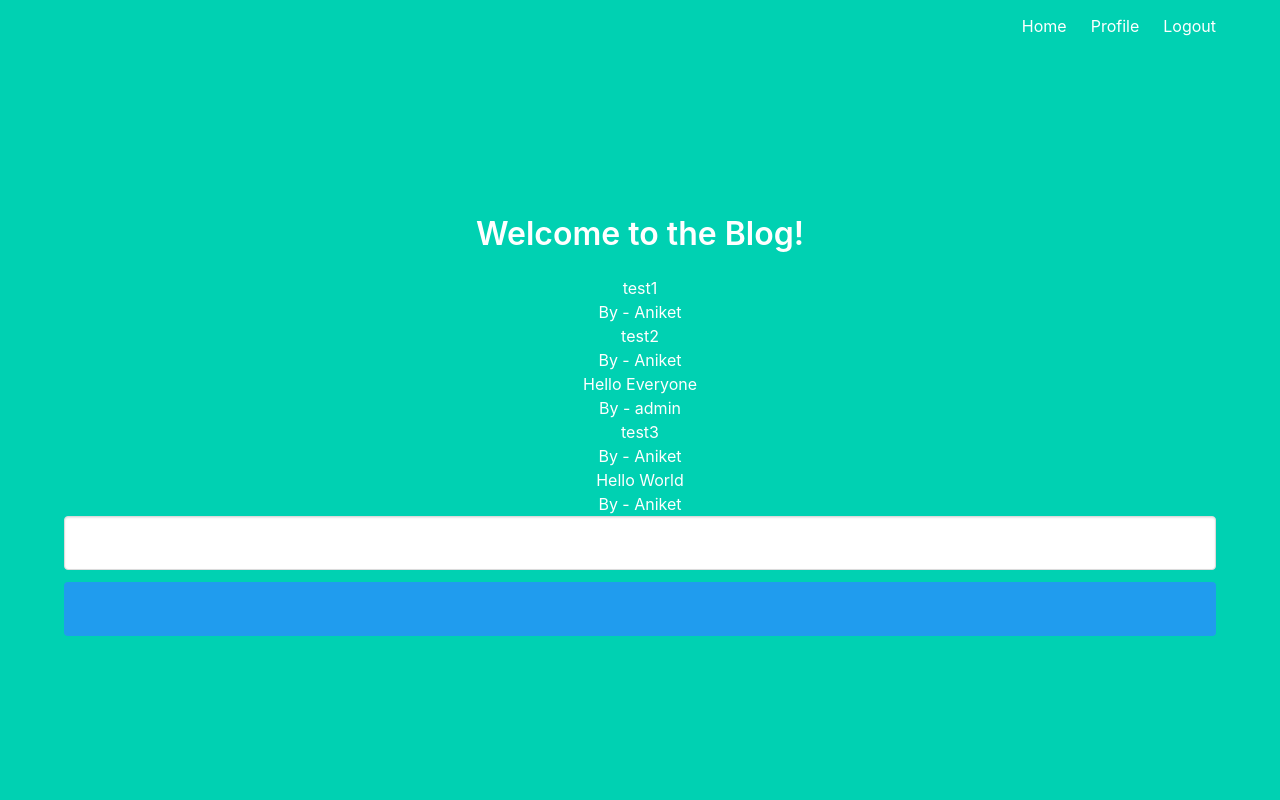
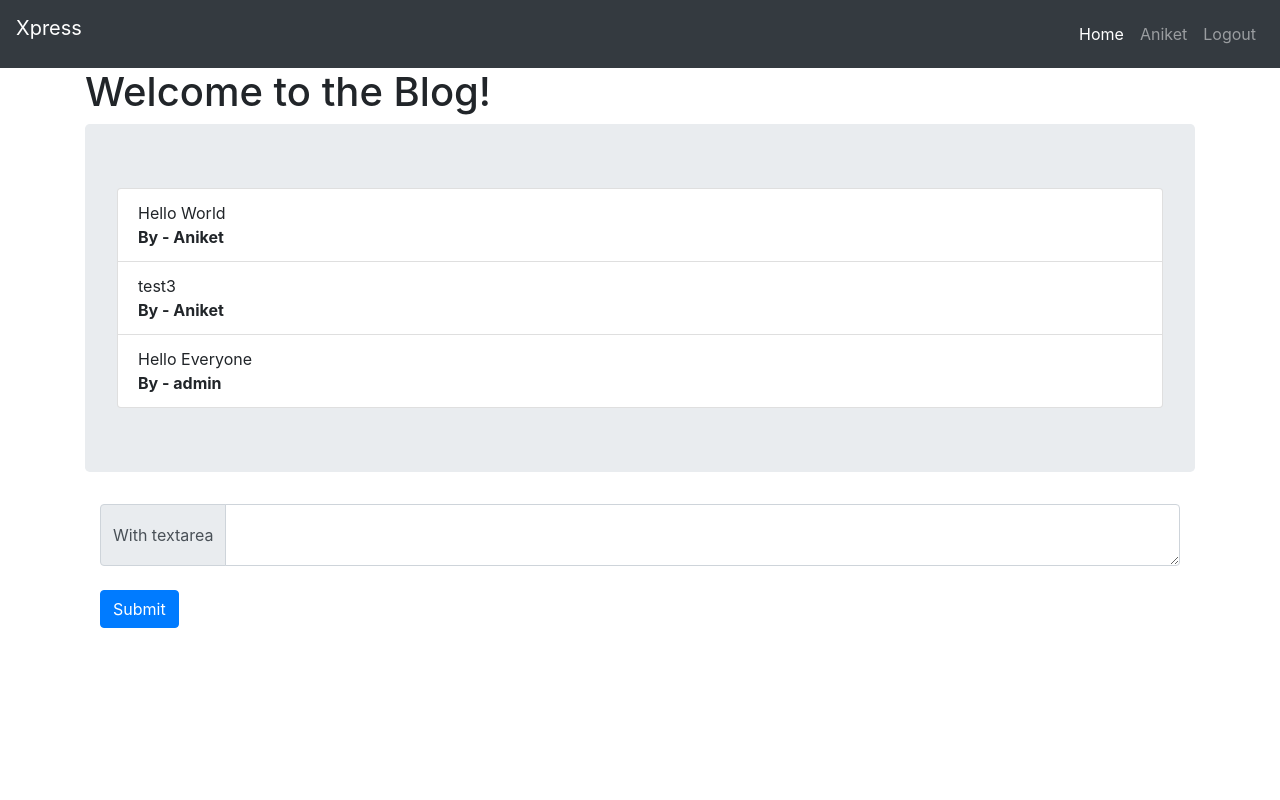
Before and after one commit to medntknw/Blog, a Flask app: page / in a window 1280 px wide. Run offline with Flask 2, Linux system fonts and the light colour scheme; a user stored in the database is signed in; data comes from the database, SQL or seed files in the repository; both versions use the stored data as it was after the commit; some libraries are stand-ins or nearby versions.

Commit message:
Added features

```diff
--- a/project/main.py
+++ b/project/main.py
@@ -9,7 +9,7 @@ main = Blueprint('main', __name__)
 
 @main.route('/')
 def index():
-    posts = Blogs.query.limit(10).all()
+    posts = Blogs.query.order_by(Blogs.id.desc()).limit(3).all()
     return render_template('index.html', data=posts)
 
 @login_required
--- a/project/templates/base.html
+++ b/project/templates/base.html
@@ -7,51 +7,48 @@
     <meta name="viewport" content="width=device-width, initial-scale=1">
     <title>Welcome to the Blog!</title>
     <link rel="stylesheet" href="https://cdnjs.cloudflare.com/ajax/libs/bulma/0.7.2/css/bulma.min.css" />
+    <link rel="stylesheet" href="https://stackpath.bootstrapcdn.com/bootstrap/4.3.1/css/bootstrap.min.css" integrity="sha384-ggOyR0iXCbMQv3Xipma34MD+dH/1fQ784/j6cY/iJTQUOhcWr7x9JvoRxT2MZw1T" crossorigin="anonymous">
+    <script src="https://code.jquery.com/jquery-3.3.1.slim.min.js" integrity="sha384-q8i/X+965DzO0rT7abK41JStQIAqVgRVzpbzo5smXKp4YfRvH+8abtTE1Pi6jizo" crossorigin="anonymous"></script>
+<script src="https://cdnjs.cloudflare.com/ajax/libs/popper.js/1.14.7/umd/popper.min.js" integrity="sha384-UO2eT0CpHqdSJQ6hJty5KVphtPhzWj9WO1clHTMGa3JDZwrnQq4sF86dIHNDz0W1" crossorigin="anonymous"></script>
+<script src="https://stackpath.bootstrapcdn.com/bootstrap/4.3.1/js/bootstrap.min.js" integrity="sha384-JjSmVgyd0p3pXB1rRibZUAYoIIy6OrQ6VrjIEaFf/nJGzIxFDsf4x0xIM+B07jRM" crossorigin="anonymous"></script>
 </head>
 
 <body>
-    <section class="hero is-primary is-fullheight">
-
-        <div class="hero-head">
-            <nav class="navbar">
-                <div class="container">
-
-                    <div id="navbarMenuHeroA" class="navbar-menu">
-                        <div class="navbar-end">
-                            <a href="{{ url_for('main.index') }}" class="navbar-item">
-                                Home
-                            </a>
-                            {% if current_user.is_authenticated %}
-                            <a href="{{ url_for('main.profile') }}" class="navbar-item">
-                                Profile
-                            </a>
-                            {% endif %}
+    <nav class="navbar navbar-dark bg-dark navbar-expand-lg">
+        <a class="navbar-brand" href="#">Xpress</a>
+        <button class="navbar-toggler" type="button" data-toggle="collapse" data-target="#navbarNavDropdown" aria-controls="navbarNavDropdown" aria-expanded="false" aria-label="Toggle navigation">
+          <span class="navbar-toggler-icon"></span>
+        </button>
+        <div class="collapse navbar-collapse" id="navbarNavDropdown">
+          <ul class="navbar-nav ml-auto">
+            <li class="nav-item active">
+              <a class="nav-link" href=" {{ url_for('main.index')}} ">Home <span class="sr-only">(current)</span></a>
+            </li>
             {% if not current_user.is_authenticated %}
-                            <a href="{{ url_for('auth.login') }}" class="navbar-item">
-                                Login
-                            </a>
-                            <a href="{{ url_for('auth.signup') }}" class="navbar-item">
-                                Sign Up
-                            </a>
+            <li class="nav-item">
+              <a class="nav-link" href="{{ url_for('auth.login')}}">Login</a>
+            </li>
+            <li class="nav-item">
+              <a class="nav-link" href="{{ url_for('auth.signup')}}">SignUp</a>
+            </li>
             {% endif %}
             {% if current_user.is_authenticated %}
-                            <a href="{{ url_for('auth.logout') }}" class="navbar-item">
-                                Logout
-                            </a>
+            <li class="nav-item">
+                <a class="nav-link" href="{{ url_for('main.profile')}}">{{ current_user.name }}</a>
+            </li>
+            <li class="nav-item">
+                <a class="nav-link" href="{{ url_for('auth.logout')}}">Logout</a>
+            </li>
             {% endif %}
-                        </div>
-                    </div>
+
+          </ul>
         </div>
       </nav>
-        </div>
 
-        <div class="hero-body">
-            <div class="container has-text-centered">
+
 {% block content %}
 {% endblock %}
-            </div>
-        </div>
-    </section>
+
 </body>
 
 </html>
--- a/project/templates/index.html
+++ b/project/templates/index.html
@@ -1,25 +1,32 @@
 {% extends "base.html" %}
 
 {% block content %}
-<h1 class="title">
-  Welcome to the Blog!
-</h1>
+<div class = "container">
+  <h1> Welcome to the Blog! </h1>
+  <div class=" container jumbotron">
+    <ul class="list-group">
       {% for posts in data %}
-<p>{{ posts.post }}</p>
-<p>By - {{ posts.name.name }}</p>
+      <li class="list-group-item">
+        {{ posts.post }}
+        <br>
+        <b>By - {{ posts.name.name }} </b>
+      </li>
       {% endfor %}
+    </ul>
+  </div>
   {% if current_user.is_authenticated %}
   <div class="container">
     <form method="post" action="/">
-    <div class="field">
-      <div class="control">
-          <input class="input is-large" type="text" name="post"/>
+      <div class="input-group">
+        <div class="input-group-prepend">
+          <span class="input-group-text">With textarea</span>
         </div>
+        <textarea name="post" class="form-control" aria-label="Tell me"></textarea>
     </div>
-
-    <button class="button is-block is-info is-large is-fullwidth" name="submit"></button>
+    <br>
+    <button class="btn btn-primary" name="submit">Submit</button>
     </form>
-
+  </div>
 </div>
 {% endif %}
 {% endblock %}
```
Also changed, not shown: project/db.sqlite. Lines whose indentation alone changed are shown as unchanged.
